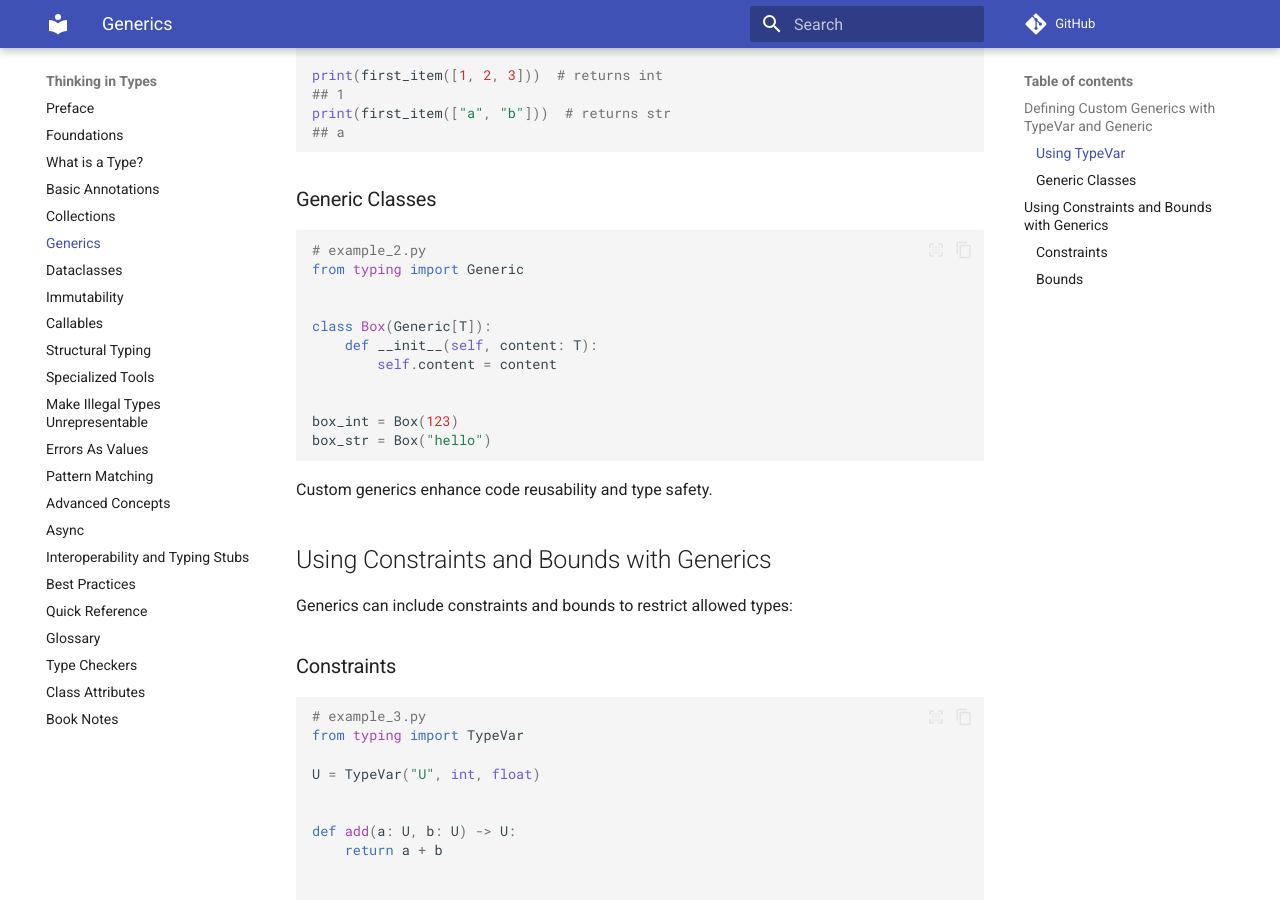
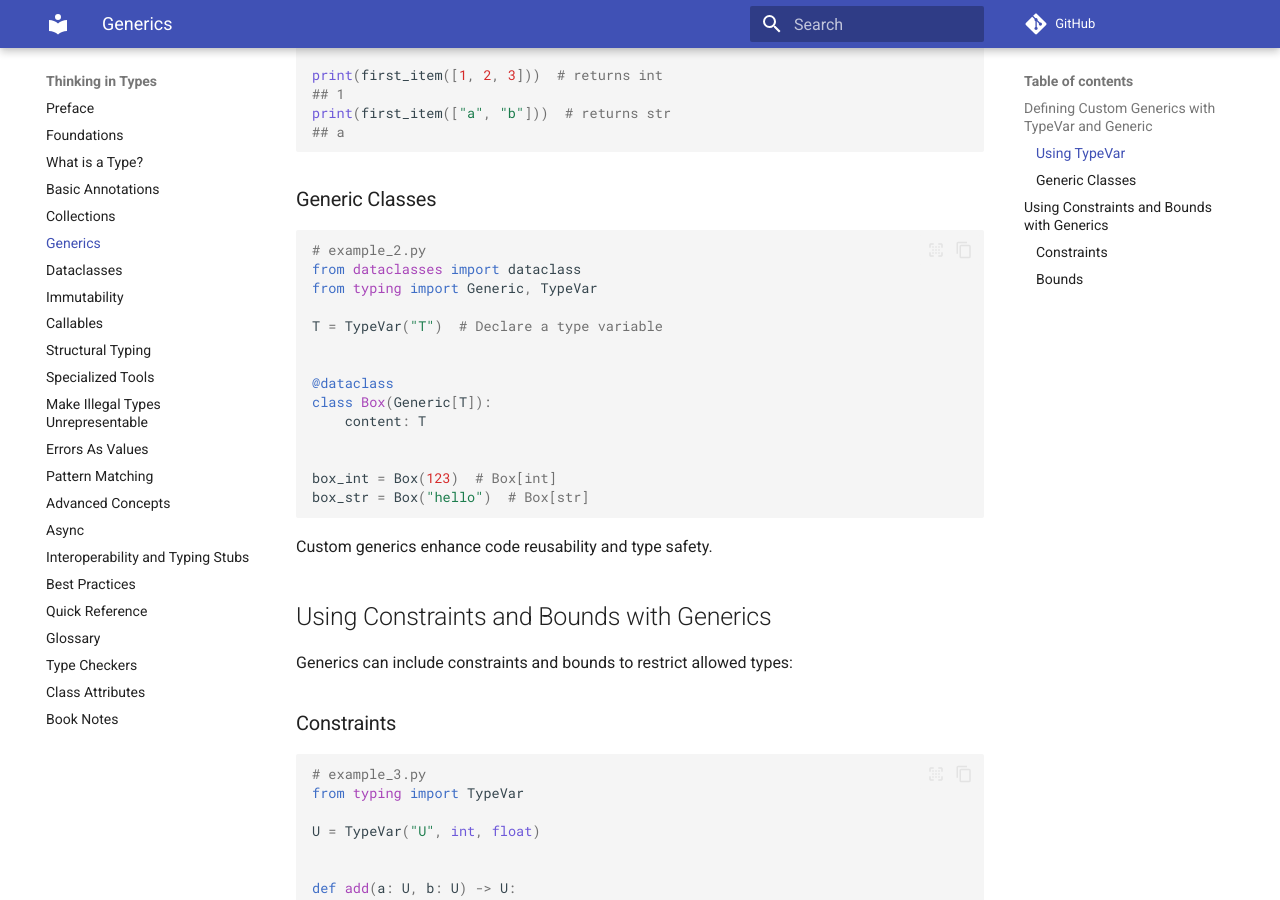
Before and after one commit to ThinkingInTypes/ThinkingInTypes.github.io, an MkDocs documentation site: the page built from Chapters/06_Generics.md, in a window 1280 px wide and 900 px high, scrolled down 586 px. Built offline with MkDocs 1.6.1 and Material for MkDocs 9.7.7, drawn with Linux system fonts in a browser that asks for light colours; comment, search, counter and statistics services are not loaded.

Commit message:
Update 06_Generics.md

````diff
--- a/Chapters/06_Generics.md
+++ b/Chapters/06_Generics.md
@@ -31,16 +31,19 @@ print(first_item(["a", "b"]))  # returns str
 
 ```python
 # example_2.py
-from typing import Generic
+from dataclasses import dataclass
+from typing import Generic, TypeVar
+
+T = TypeVar("T")  # Declare a type variable
 
 
+@dataclass
 class Box(Generic[T]):
-    def __init__(self, content: T):
-        self.content = content
+    content: T
 
 
-box_int = Box(123)
-box_str = Box("hello")
+box_int = Box(123)  # Box[int]
+box_str = Box("hello")  # Box[str]
 ```
 
 Custom generics enhance code reusability and type safety.
````
